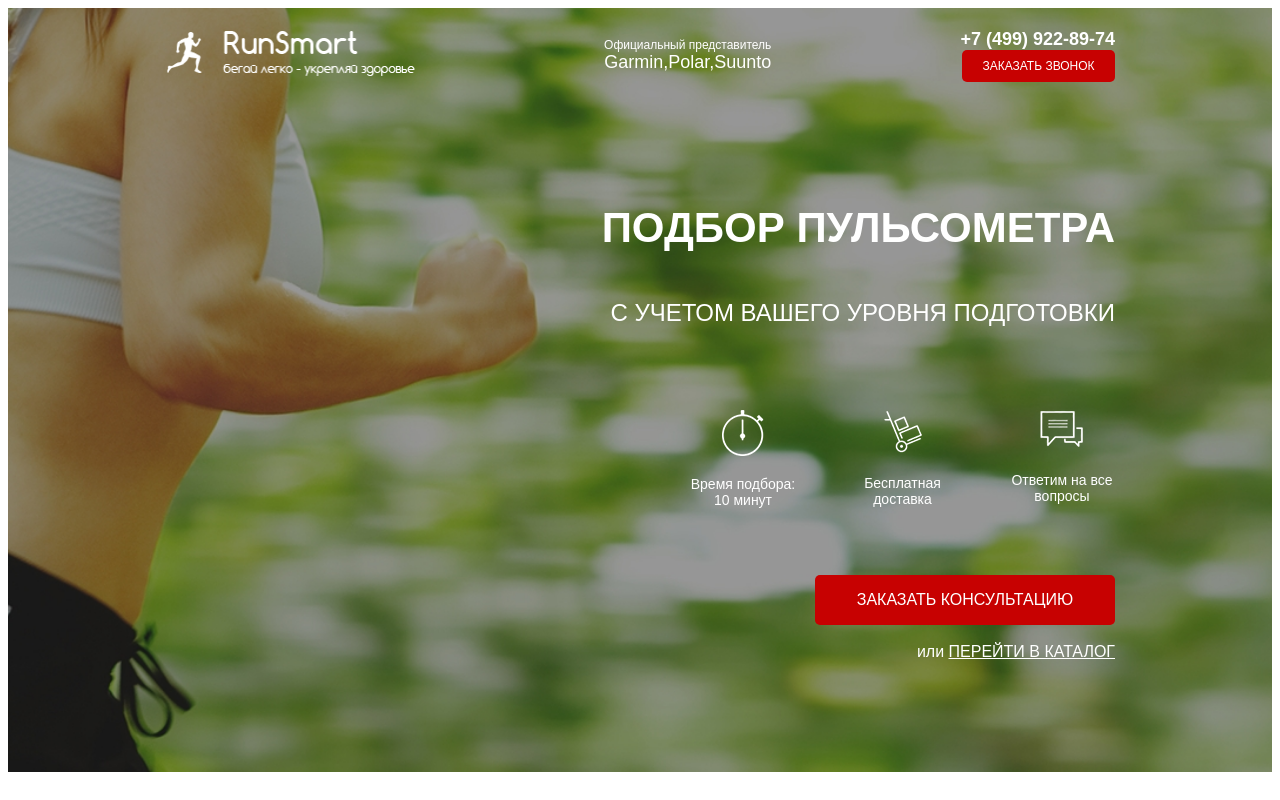
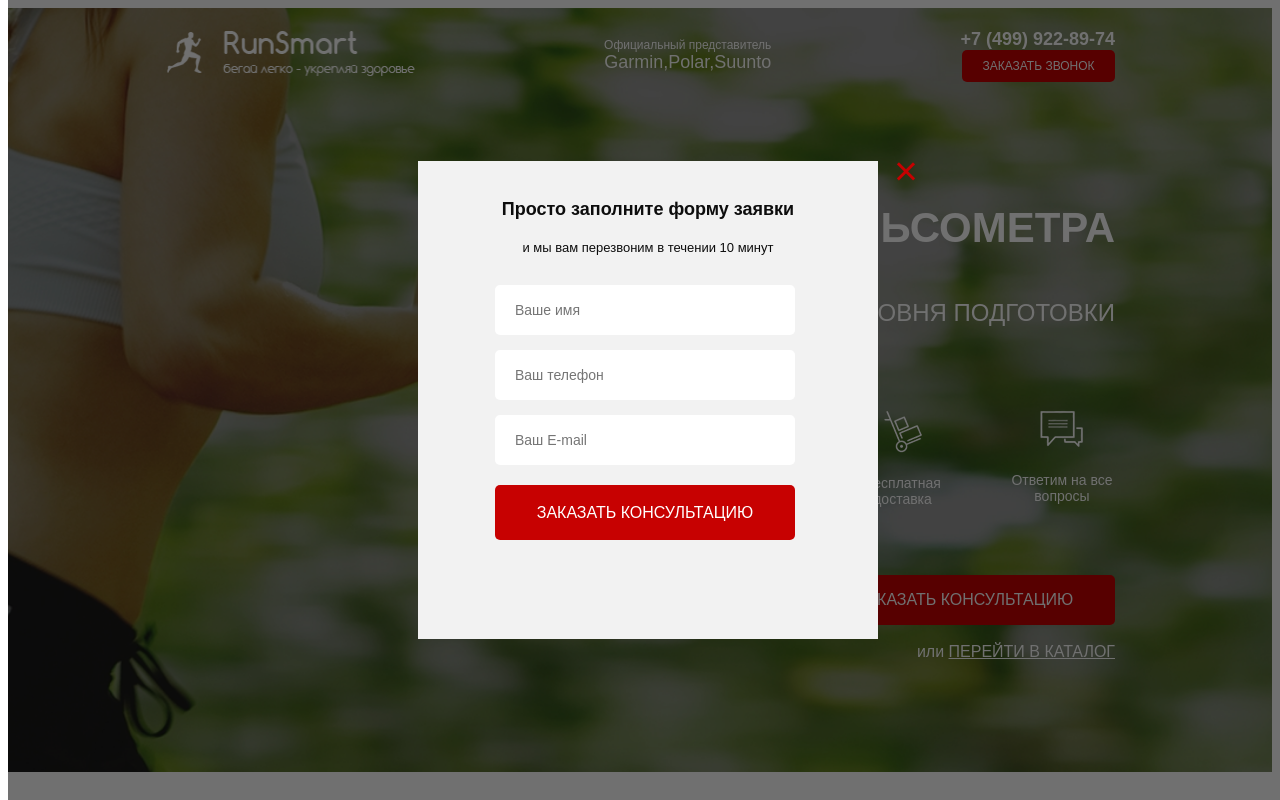
Before and after one commit to sul6287/sul6287_pulse, a website: page src/index.html in a window 1280 px wide. Both pictures are taken after a click on the button "ЗАКАЗАТЬ ЗВОНОК". Shown: the top 800 px of the page. Drawn offline with nearby package versions, Linux system fonts and the light colour scheme.

Commit message:
3 commit

```diff
--- a/src/index.html
+++ b/src/index.html
@@ -24,7 +24,7 @@
 				</div>
 				<div class="header__contacts">
 					<a href="tel:+74999228974" class="header__phone">+7 (499) 922-89-74</a>
-					<button class="button">заказать звонок</button>
+					<button data-modal="consultation" class="button">заказать звонок</button>
 				</div>
 			</header>
 
@@ -49,7 +49,7 @@
 					</div>
 				</div>
 
-				<button class="button button_main">заказать консультацию</button>
+				<button data-modal="consultation" class="button button_main">заказать консультацию</button>
 				<div class="promo__link">
 					или
 					<a href="#">ПЕРЕЙТИ В КАТАЛОГ</a>
@@ -502,6 +502,40 @@
 		</div>
 	</footer>
 
+	<div class="overlay">
+		<div class="modal" id="consultation">
+			<div class="modal__close">&times;</div>
+			<div class="modal__subtitle">Просто заполните форму заявки</div>
+			<div class="modal__descr">и мы вам перезвоним в течении 10 минут</div>
+			<form class="feed-form feed-form_mt_30" action="#">
+				<input name="name" required placeholder="Ваше имя" type="text">
+				<input name="phone" required placeholder="Ваш телефон" type="number">
+				<input name="email" required placeholder="Ваш E-mail" type="email">
+
+				<button class="button button_submit">заказать консультацию</button>
+			</form>
+		</div>
+
+		<div class="modal" id="order">
+			<div class="modal__close">&times;</div>
+			<div class="modal__subtitle">Ваш заказ:</div>
+			<div class="modal__descr">Пульсометр Polar FT1</div>
+			<form class="feed-form feed-form_mt_30" action="#">
+				<input name="name" required placeholder="Ваше имя" type="text">
+				<input name="phone" required placeholder="Ваш телефон" type="number">
+				<input name="email" required placeholder="Ваш E-mail" type="email">
+
+				<button class="button button_submit">Купить</button>
+			</form>
+		</div>
+
+		<div class="modal modal__mini" id="thanks">
+			<div class="modal__close">&times;</div>
+			<div class="modal__subtitle">Спасибо за вашу заявку!</div>
+			<div class="modal__descr">Наш менеджер свяжется с вами в ближайшее время</div>
+		</div>
+	</div>
+
 	<script type="text/javascript" src="//code.jquery.com/jquery-1.11.0.min.js"></script>
 	<script type="text/javascript" src="//code.jquery.com/jquery-migrate-1.2.1.min.js"></script>
 	<script src="js/slick.min.js"></script>
--- a/src/js/script.js
+++ b/src/js/script.js
@@ -28,10 +28,26 @@ $(document).ready(function(){
                 e.preventDefault();
                 $('.catalog-item__content').eq(i).toggleClass('catalog-item__content_active');
                 $('.catalog-item__list').eq(i).toggleClass('catalog-item__list_active');
-            })
+            });
         });
-    };
+    }
 
     toggleSlide('.catalog-item__link');
     toggleSlide('.catalog-item__back');
+
+    //Modal
+
+    $('[data-modal=consultation]').on('click', function(){
+        $('.overlay, #consultation').fadeIn('slow');
+    });
+    $('.modal__close').on('click', function(){
+        $('.overlay, #consultation, #thanks, #order').fadeOut('slow');
+    });
+
+    $('.button_mini').each(function(i) {
+        $(this).on('click', function() {
+            $('#order .modal__descr').text($('.catalog-item__subtitle').eq(i).text());
+            $('.overlay, #order').fadeIn('slow');
+        });
+    });
 });
--- a/src/sass/blocks/_buttons.scss
+++ b/src/sass/blocks/_buttons.scss
@@ -8,6 +8,7 @@
 	font-size: 12px;
 	font-weight: 500;
 	text-transform: uppercase;
+	cursor: pointer;
 	&_main {
 		margin-top: 67px;
 		width: 300px;
--- a/src/sass/blocks/_forms.scss
+++ b/src/sass/blocks/_forms.scss
@@ -17,4 +17,8 @@
             margin-bottom: 20px;
         }
     }
+    &_mt_30 {
+        margin-top: 30px;
+        margin-left: 37px;
+    }
 }
--- /dev/null
+++ b/src/sass/blocks/_modal.scss
@@ -0,0 +1,47 @@
+.overlay {
+    display: none;
+    position: fixed;
+    width: 100%;
+    height: 100%;
+    top: 0;
+    background-color: rgba(0,0,0, .56);
+}
+.modal {
+    position: absolute;
+    top: 50%;
+    left: 50%;
+    transform: translate(-50%, -50%);
+    width: 380px;
+    min-height: 400px;
+    background-color: #f2f2f2;
+    padding: 38px 40px 40px 40px;
+    &__close {
+        position: absolute;
+        top: 0;
+        right: -40px;
+        font-size: 41px;
+        line-height: 21px;
+        color: $main-color;
+        cursor: pointer;
+    }
+    &__subtitle {
+        color: #0d0d0d;
+        font-size: 18px;
+        font-weight: 700;
+        text-align: center;
+    }
+    &__descr {
+        margin-top: 20px;
+        color: #0d0d0d;
+        font-size: 13px;
+        font-weight: 500;
+        text-align: center;
+    }
+    &__mini {
+        min-height: 140px;
+    }
+}
+
+#consultation, #order, #thanks {
+    display: none;
+}
--- a/src/sass/style.scss
+++ b/src/sass/style.scss
@@ -17,3 +17,4 @@
 @import 'blocks/catalog';
 @import 'blocks/feed';
 @import 'blocks/footer';
+@import 'blocks/modal';
```
Also changed, not shown: src/css/style.min.css.
